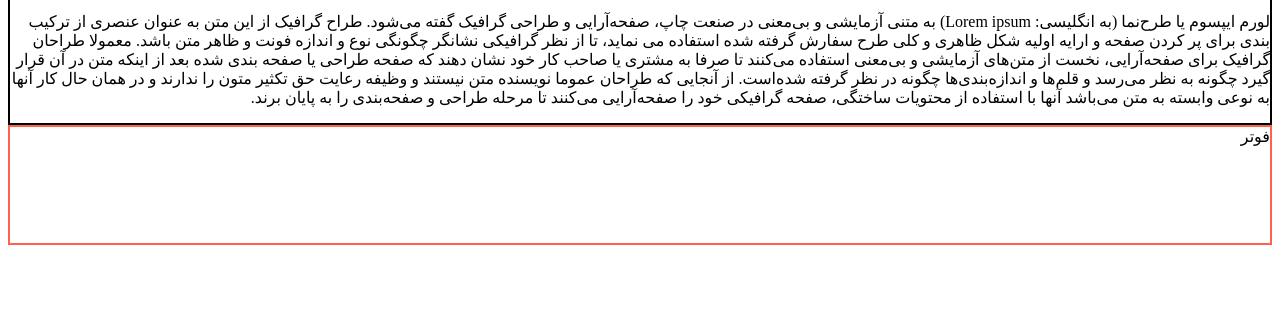
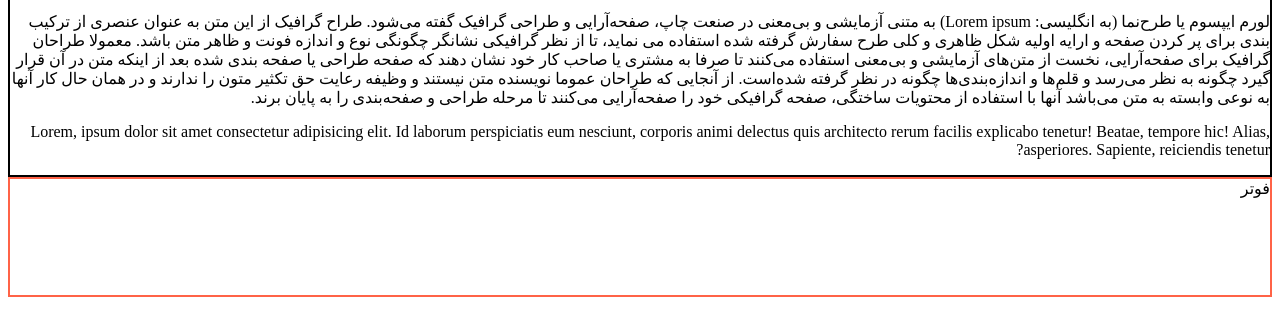
Before and after one commit to smfaramarzirad/exercise-1, a website built with Vite: page index.html in a window 1280 px wide. Shown: the part 231-566 px from the top of the page. Built offline with nearby package versions, Linux system fonts and the light colour scheme.

Commit message:
add one p to index.html

```diff
--- a/index.html
+++ b/index.html
@@ -45,6 +45,12 @@
           استفاده از محتویات ساختگی، صفحه گرافیکی خود را صفحه‌آرایی می‌کنند تا
           مرحله طراحی و صفحه‌بندی را به پایان برند.
         </p>
+        <p>
+          Lorem, ipsum dolor sit amet consectetur adipisicing elit. Id laborum
+          perspiciatis eum nesciunt, corporis animi delectus quis architecto
+          rerum facilis explicabo tenetur! Beatae, tempore hic! Alias,
+          asperiores. Sapiente, reiciendis tenetur?
+        </p>
       </article>
     </main>
     <footer class="site-footer">فوتر</footer>
```
